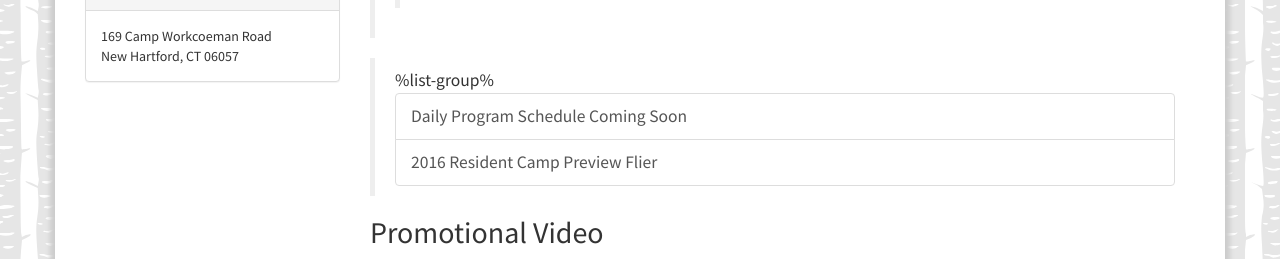
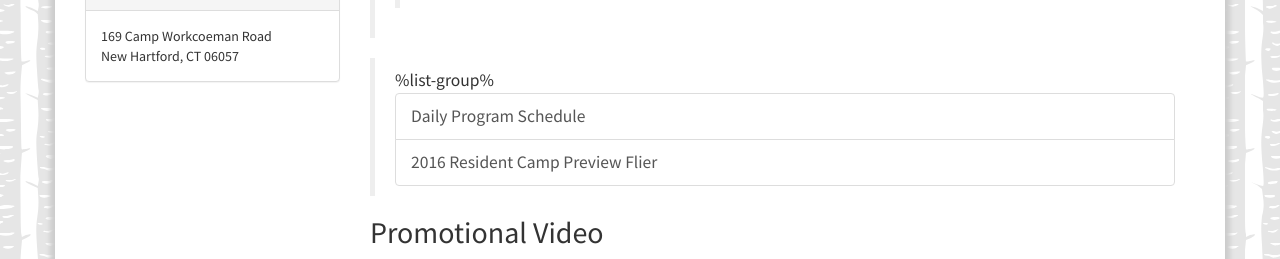
Before and after one commit to campworkcoeman/campworkcoeman.org, a Jekyll site: the page built from boy-scouts/resident-camp.md, in a window 1280 px wide. Shown: the part 1035-1294 px from the top of the page. Built offline with Jekyll 4.4.1, drawn with Linux system fonts in a browser that asks for light colours; nearby versions of some CDN libraries; Markdown is read by kramdown in place of the engine named in the settings; grey boxes are pictures that could not be loaded.

Commit message:
Added daily program schedule.

```diff
--- a/boy-scouts/resident-camp.md
+++ b/boy-scouts/resident-camp.md
@@ -40,7 +40,7 @@
 
 
 > %list-group%
-> <a href="#" class="list-group-item">Daily Program Schedule Coming Soon</a>
+> <a href="{{ site.url }}/pdf/2016/2016-schedule.pdf" class="list-group-item">Daily Program Schedule</a>
 > <a href="{{ site.url }}/pdf/2016/boy-scout-camp-preview.pdf" class="list-group-item">2016 Resident Camp Preview Flier</a>
 
 ## Promotional Video
```
Also changed, not shown: 1 other file.
